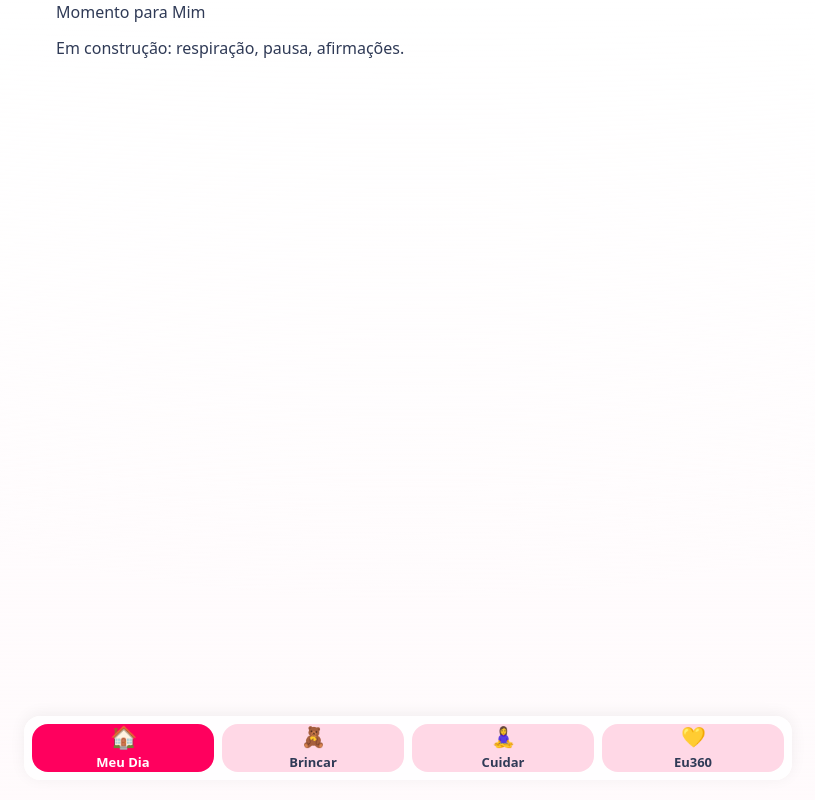
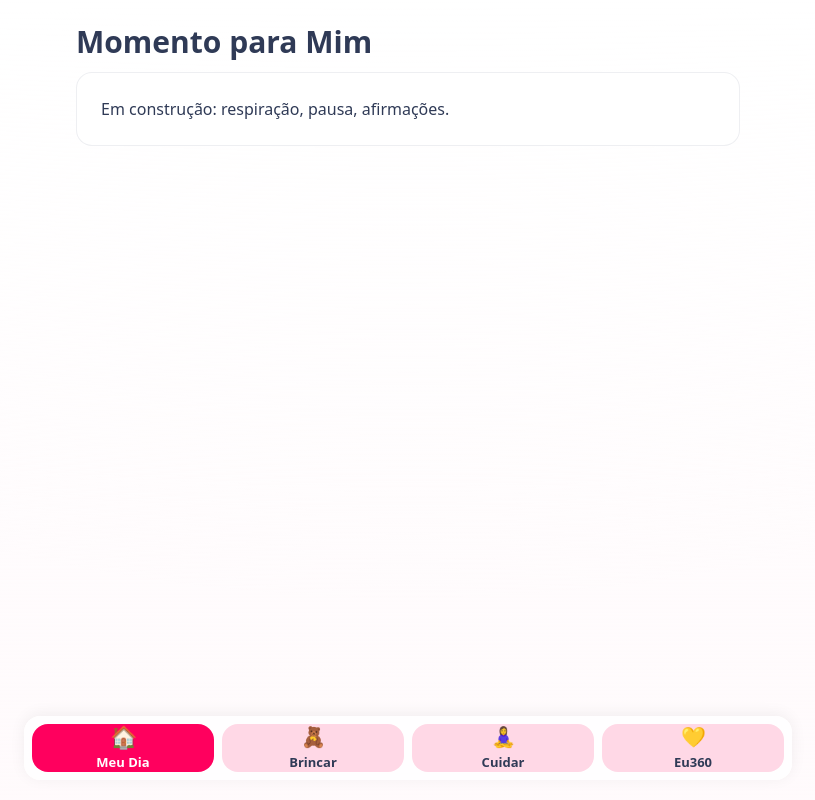
Before and after one commit to simonebrusco/materna360-app, a Next.js app in the folder materna360_starter/: page /meu-dia/pausas in a window 1280 px wide. Shown: the whole page, without its empty margins (232-1047 px from the left). Built offline with nearby package versions, Linux system fonts and the light colour scheme.

Commit message:
Update page.jsx

```diff
--- a/materna360_starter/app/meu-dia/pausas/page.jsx
+++ b/materna360_starter/app/meu-dia/pausas/page.jsx
@@ -1,8 +1,22 @@
-export default function PausasPage(){
+// materna360_starter/app/meu-dia/pausas/page.jsx
+"use client";
+
+export default function PausasPage() {
   return (
-    <main className="pb-28">
-      <h1 className="title mb-3">Momento para Mim</h1>
-      <div className="card">Em construção: respiração, pausa, afirmações.</div>
+    <main className="mx-auto max-w-5xl px-5 pb-28 pt-6">
+      <h1 className="text-2xl md:text-3xl font-semibold text-[var(--m360-navy)] mb-3">
+        Momento para Mim
+      </h1>
+
+      <section
+        className={[
+          "rounded-[var(--r-lg)] bg-[var(--m360-white)]",
+          "m360-card-border shadow-[var(--elev-1)] p-5 md:p-6",
+          "m360-animate-in",
+        ].join(" ")}
+      >
+        Em construção: respiração, pausa, afirmações.
+      </section>
     </main>
   );
 }
```
